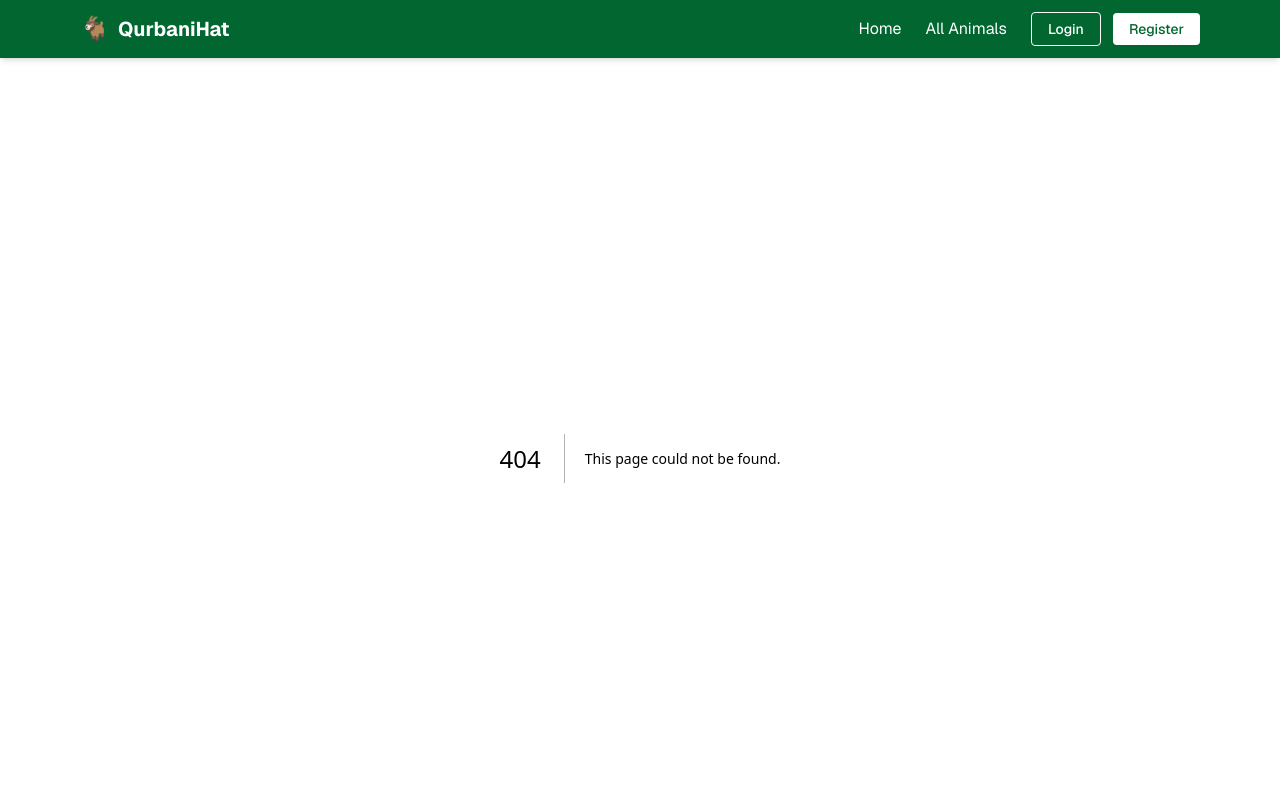
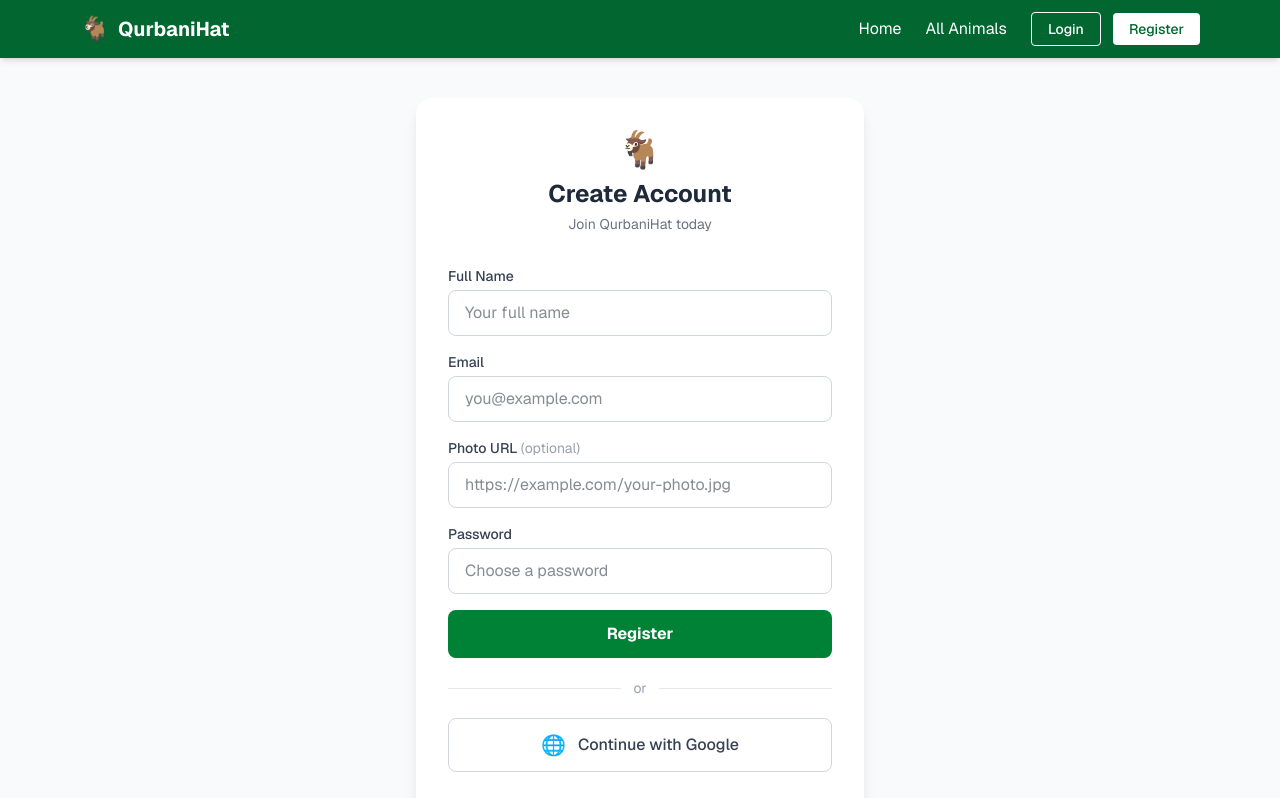
Before and after one commit to with-ph-b13/a-8, a Next.js app: page /register in a window 1280 px wide. Before the commit this address had no page. Shown: the top 798 px of the page. Built offline with nearby package versions, Linux system fonts and the light colour scheme.

Commit message:
Add authentication (login/register) with better-auth

```diff
--- /dev/null
+++ b/src/app/login/page.tsx
@@ -0,0 +1,117 @@
+"use client";
+
+import { useState } from "react";
+import Link from "next/link";
+import { useRouter } from "next/navigation";
+import { useAuth } from "@/context/AuthContext";
+import { toast } from "react-toastify";
+
+export default function LoginPage() {
+  const { signIn, signInWithGoogle } = useAuth();
+  const router = useRouter();
+
+  const [email, setEmail] = useState("");
+  const [password, setPassword] = useState("");
+  const [loading, setLoading] = useState(false);
+
+  const handleLogin = async (e: React.FormEvent) => {
+    e.preventDefault();
+    setLoading(true);
+    try {
+      await signIn(email, password);
+      toast.success("Welcome back! Logged in successfully.");
+      router.push("/");
+    } catch (err: unknown) {
+      const message = err instanceof Error ? err.message : "Login failed.";
+      toast.error(message);
+    } finally {
+      setLoading(false);
+    }
+  };
+
+  const handleGoogle = async () => {
+    try {
+      await signInWithGoogle();
+      toast.success("Logged in with Google!");
+      router.push("/");
+    } catch {
+      toast.error("Google login failed. Please try again.");
+    }
+  };
+
+  return (
+    <div className="min-h-[80vh] flex items-center justify-center px-4 py-10">
+      <div className="bg-white shadow-lg rounded-2xl p-8 w-full max-w-md">
+        {/* Title */}
+        <div className="text-center mb-8">
+          <span className="text-4xl">🐐</span>
+          <h1 className="text-2xl font-bold text-gray-800 mt-2">Login to QurbaniHat</h1>
+          <p className="text-gray-500 text-sm mt-1">Welcome back!</p>
+        </div>
+
+        {/* Email / Password Form */}
+        <form onSubmit={handleLogin} className="space-y-4">
+          <div>
+            <label className="block text-sm font-medium text-gray-700 mb-1">Email</label>
+            <input
+              id="login-email"
+              type="email"
+              required
+              value={email}
+              onChange={(e) => setEmail(e.target.value)}
+              placeholder="you@example.com"
+              className="w-full border border-gray-300 rounded-lg px-4 py-2.5 focus:outline-none focus:ring-2 focus:ring-green-500"
+            />
+          </div>
+
+          <div>
+            <label className="block text-sm font-medium text-gray-700 mb-1">Password</label>
+            <input
+              id="login-password"
+              type="password"
+              required
+              value={password}
+              onChange={(e) => setPassword(e.target.value)}
+              placeholder="Enter your password"
+              className="w-full border border-gray-300 rounded-lg px-4 py-2.5 focus:outline-none focus:ring-2 focus:ring-green-500"
+            />
+          </div>
+
+          <button
+            id="login-submit"
+            type="submit"
+            disabled={loading}
+            className="w-full bg-green-700 hover:bg-green-800 disabled:bg-green-400 text-white font-bold py-3 rounded-lg transition-colors"
+          >
+            {loading ? "Logging in..." : "Login"}
+          </button>
+        </form>
+
+        {/* Divider */}
+        <div className="flex items-center gap-3 my-5">
+          <hr className="flex-1 border-gray-200" />
+          <span className="text-gray-400 text-sm">or</span>
+          <hr className="flex-1 border-gray-200" />
+        </div>
+
+        {/* Google Login */}
+        <button
+          id="google-login"
+          onClick={handleGoogle}
+          className="w-full border border-gray-300 hover:bg-gray-50 text-gray-700 font-medium py-3 rounded-lg flex items-center justify-center gap-3 transition-colors"
+        >
+          <span className="text-xl">🌐</span>
+          Continue with Google
+        </button>
+
+        {/* Register link */}
+        <p className="text-center text-sm text-gray-500 mt-6">
+          Don&apos;t have an account?{" "}
+          <Link href="/register" className="text-green-700 font-semibold hover:underline">
+            Register here
+          </Link>
+        </p>
+      </div>
+    </div>
+  );
+}
--- /dev/null
+++ b/src/app/register/page.tsx
@@ -0,0 +1,146 @@
+"use client";
+
+import { useState } from "react";
+import Link from "next/link";
+import { useRouter } from "next/navigation";
+import { useAuth } from "@/context/AuthContext";
+import { toast } from "react-toastify";
+
+export default function RegisterPage() {
+  const { signUp, signInWithGoogle } = useAuth();
+  const router = useRouter();
+
+  const [name, setName] = useState("");
+  const [email, setEmail] = useState("");
+  const [photoUrl, setPhotoUrl] = useState("");
+  const [password, setPassword] = useState("");
+  const [loading, setLoading] = useState(false);
+
+  const handleRegister = async (e: React.FormEvent) => {
+    e.preventDefault();
+    setLoading(true);
+    try {
+      await signUp(name, email, photoUrl, password);
+      toast.success("Account created! Please login.");
+      router.push("/login");
+    } catch (err: unknown) {
+      const message = err instanceof Error ? err.message : "Registration failed.";
+      toast.error(message);
+    } finally {
+      setLoading(false);
+    }
+  };
+
+  const handleGoogle = async () => {
+    try {
+      await signInWithGoogle();
+      toast.success("Logged in with Google!");
+      router.push("/");
+    } catch {
+      toast.error("Google login failed. Please try again.");
+    }
+  };
+
+  return (
+    <div className="min-h-[80vh] flex items-center justify-center px-4 py-10">
+      <div className="bg-white shadow-lg rounded-2xl p-8 w-full max-w-md">
+        {/* Title */}
+        <div className="text-center mb-8">
+          <span className="text-4xl">🐐</span>
+          <h1 className="text-2xl font-bold text-gray-800 mt-2">Create Account</h1>
+          <p className="text-gray-500 text-sm mt-1">Join QurbaniHat today</p>
+        </div>
+
+        {/* Registration Form */}
+        <form onSubmit={handleRegister} className="space-y-4">
+          <div>
+            <label className="block text-sm font-medium text-gray-700 mb-1">Full Name</label>
+            <input
+              id="register-name"
+              type="text"
+              required
+              value={name}
+              onChange={(e) => setName(e.target.value)}
+              placeholder="Your full name"
+              className="w-full border border-gray-300 rounded-lg px-4 py-2.5 focus:outline-none focus:ring-2 focus:ring-green-500"
+            />
+          </div>
+
+          <div>
+            <label className="block text-sm font-medium text-gray-700 mb-1">Email</label>
+            <input
+              id="register-email"
+              type="email"
+              required
+              value={email}
+              onChange={(e) => setEmail(e.target.value)}
+              placeholder="you@example.com"
+              className="w-full border border-gray-300 rounded-lg px-4 py-2.5 focus:outline-none focus:ring-2 focus:ring-green-500"
+            />
+          </div>
+
+          <div>
+            <label className="block text-sm font-medium text-gray-700 mb-1">
+              Photo URL <span className="text-gray-400 font-normal">(optional)</span>
+            </label>
+            <input
+              id="register-photo"
+              type="url"
+              value={photoUrl}
+              onChange={(e) => setPhotoUrl(e.target.value)}
+              placeholder="https://example.com/your-photo.jpg"
+              className="w-full border border-gray-300 rounded-lg px-4 py-2.5 focus:outline-none focus:ring-2 focus:ring-green-500"
+            />
+          </div>
+
+          <div>
+            <label className="block text-sm font-medium text-gray-700 mb-1">Password</label>
+            <input
+              id="register-password"
+              type="password"
+              required
+              value={password}
+              onChange={(e) => setPassword(e.target.value)}
+              placeholder="Choose a password"
+              className="w-full border border-gray-300 rounded-lg px-4 py-2.5 focus:outline-none focus:ring-2 focus:ring-green-500"
+            />
+          </div>
+
+          <button
+            id="register-submit"
+            type="submit"
+            disabled={loading}
+            className="w-full bg-green-700 hover:bg-green-800 disabled:bg-green-400 text-white font-bold py-3 rounded-lg transition-colors"
+          >
+            {loading ? "Creating account..." : "Register"}
+          </button>
+        </form>
+
+        {/* Divider */}
+        <div className="flex items-center gap-3 my-5">
+          <hr className="flex-1 border-gray-200" />
+          <span className="text-gray-400 text-sm">or</span>
+          <hr className="flex-1 border-gray-200" />
+        </div>
+
+        {/* Google Login */}
+        <button
+          id="google-register"
+          onClick={handleGoogle}
+          className="w-full border border-gray-300 hover:bg-gray-50 text-gray-700 font-medium py-3 rounded-lg flex items-center justify-center gap-3 transition-colors"
+        >
+          <span className="text-xl">🌐</span>
+          Continue with Google
+        </button>
+
+        {/* Login link */}
+        <p className="text-center text-sm text-gray-500 mt-6">
+          Already have an account?{" "}
+          <Link href="/login" className="text-green-700 font-semibold hover:underline">
+            Login here
+          </Link>
+        </p>
+      </div>
+    </div>
+  );
+}
```
